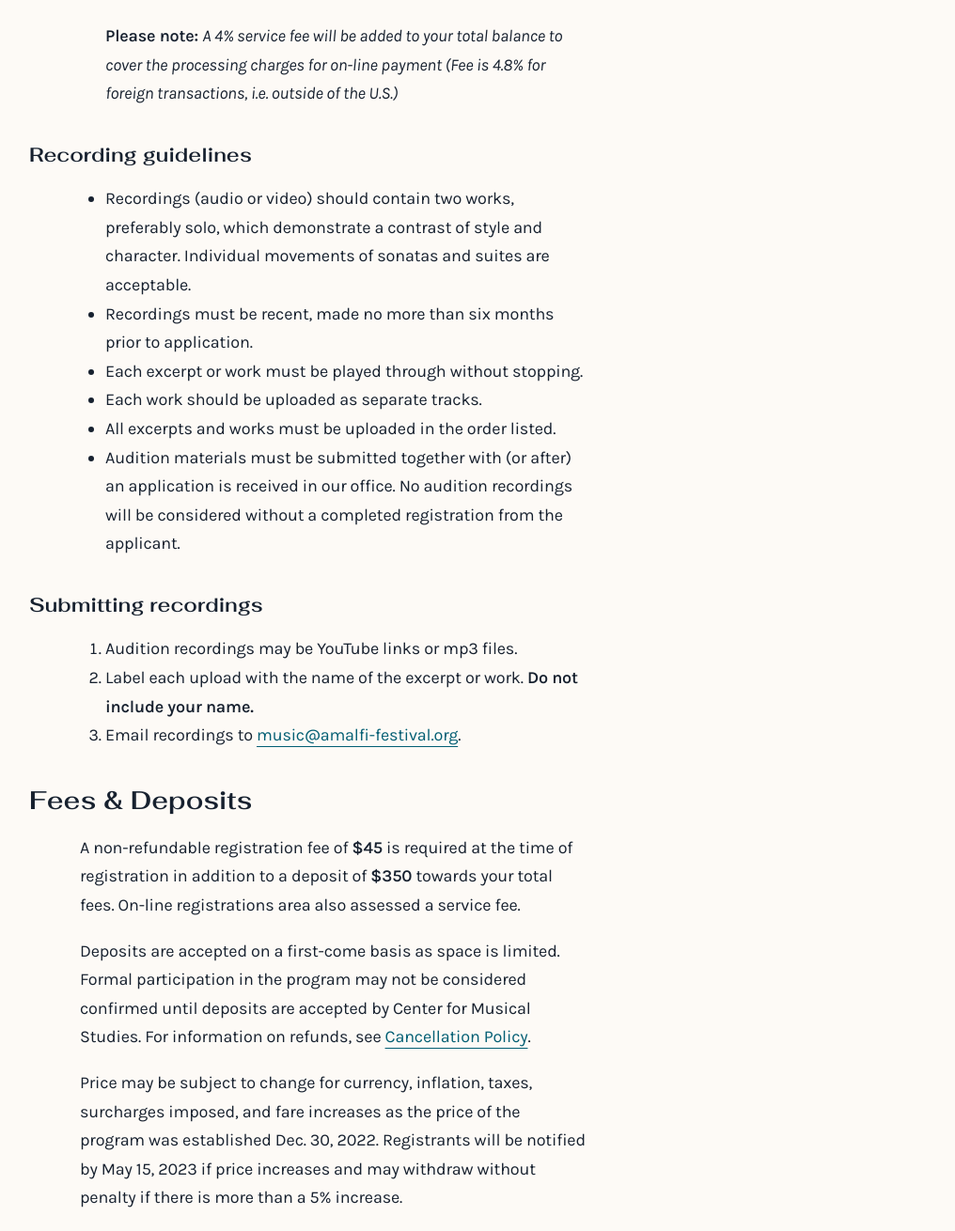
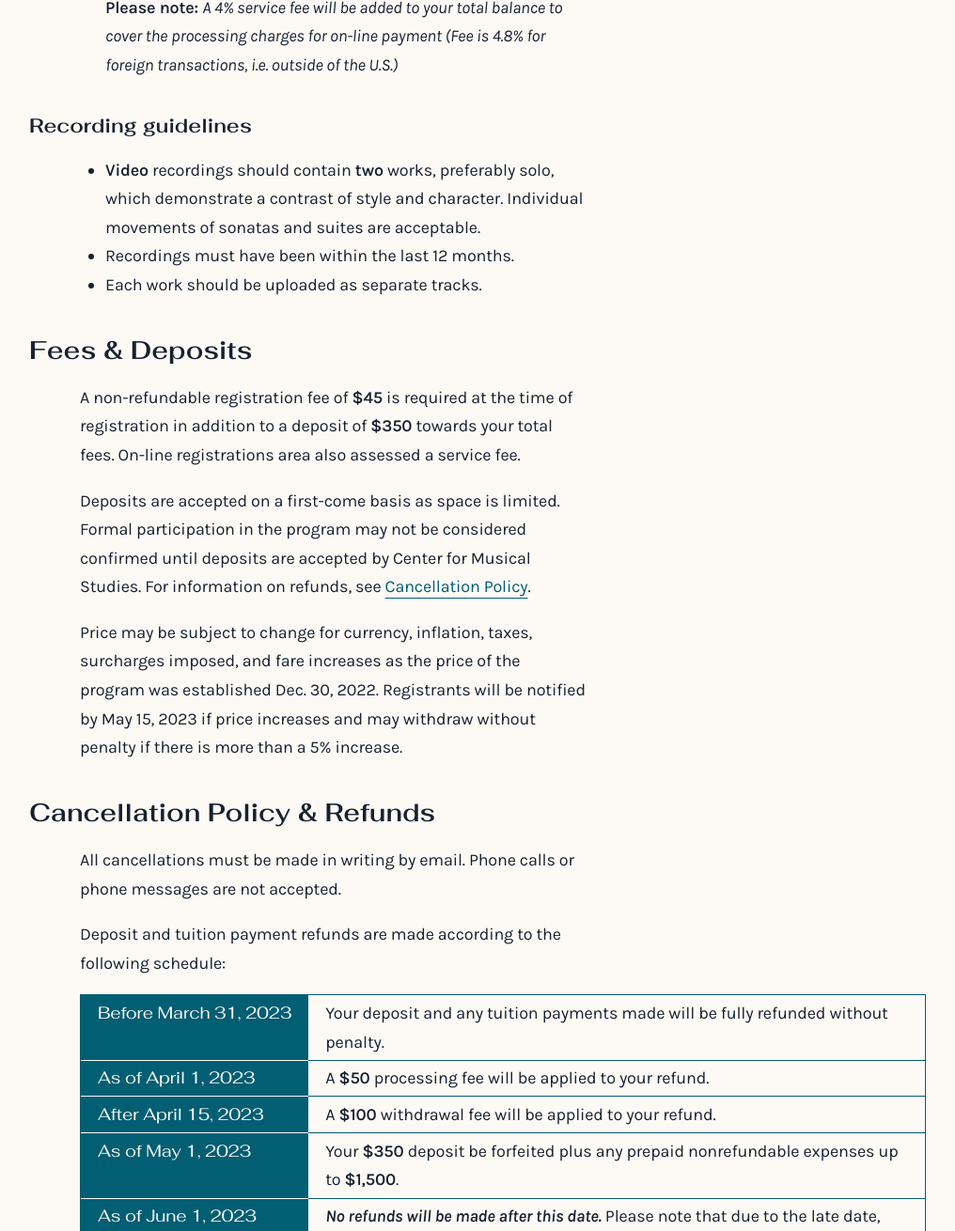
Before and after one commit to Amalfi-Festival/amalfi-festival-org, a Jekyll site: the page built from _apply/piano.md, in a window 1280 px wide and 1400 px high, scrolled down 3665 px, cut to the strip 90-1400 px from the top of the window. Shown: the whole strip at 94% size, without its empty margins (96-1112 px from the left). Built offline with Jekyll 4.4.1, drawn with Linux system fonts in a browser that asks for light colours; some of the changed text lies outside the part shown.

Commit message:
Incorporate text changes from Giles and add video

```diff
--- a/_apply/piano.md
+++ b/_apply/piano.md
@@ -30,19 +30,8 @@ During the application process, you may request lessons with the faculty listed
 
 ### Recording guidelines
 
-* Recordings (audio or video) should contain two works, preferably solo, which demonstrate a contrast of style and character. Individual movements of sonatas and suites are acceptable.
-* Recordings must be recent, made no more than six months prior to application.
-* Each excerpt or work must be played through without stopping.
+* **Video** recordings should contain **two** works, preferably solo, which demonstrate a contrast of style and character. Individual movements of sonatas and suites are acceptable.
+* Recordings must have been within the last 12 months.
 * Each work should be uploaded as separate tracks.
-* All excerpts and works must be uploaded in the order listed.
-* Audition materials must be submitted together with (or after) an application is received in our office.  No audition recordings will be considered without a completed registration from the applicant.
-
-### Submitting recordings
-
-1. Audition recordings may be YouTube links or mp3 files.
-1. Label each upload with the name of the excerpt or work. **Do not include your name.**
-2. Email recordings to [music@amalfi-festival.org](mailto:music@amalfi-festival.org).
-
-
 
 {% include fees-deposits-cancellations.md %}
--- a/assets/site/program.scss
+++ b/assets/site/program.scss
@@ -230,6 +230,16 @@ h3 .label {
     }
 }
 
+#video {
+    @include standard-block-behavior;
+    padding-top: 3rem;
+    padding-bottom: 3rem;
+    iframe {
+        width: 100%;
+        aspect-ratio: 16/9;
+    }
+}
+
 main:has(#learn) {
     margin-bottom: 0;
 }
```
Also changed, not shown: other parts of _apply/piano.md (+2 -2 lines), _programs/piano-cn.md (+1 -1 lines), _programs/piano.md (+10 -6 lines).
